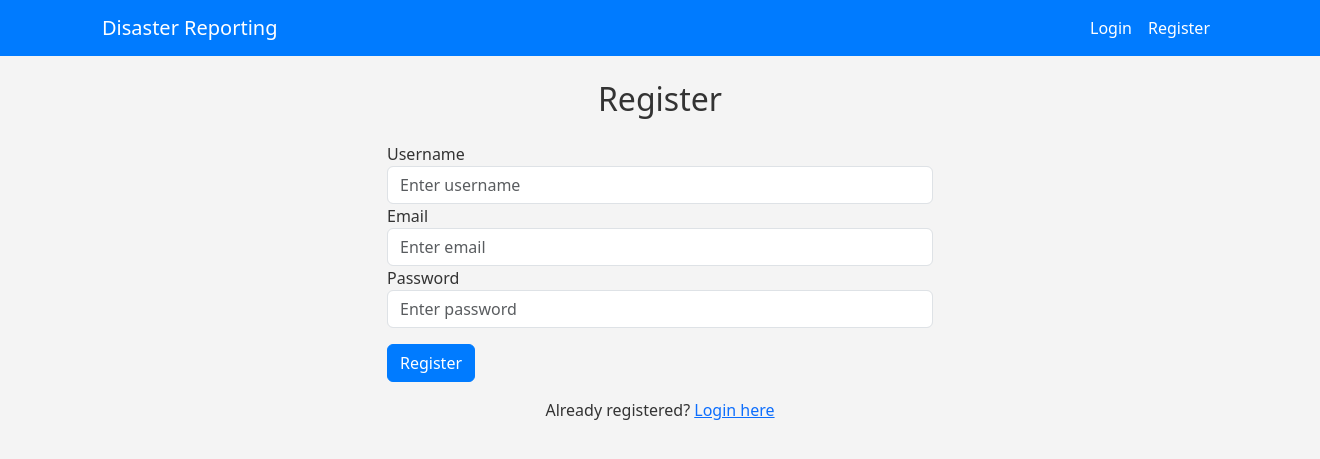
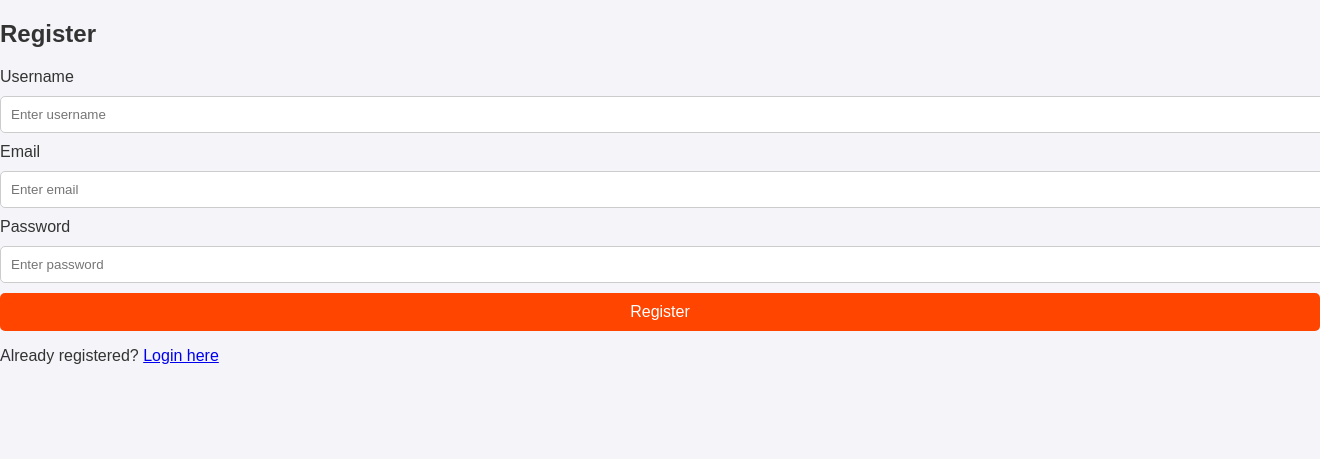
Before and after one commit to LhaseParth2610/ResQ, a Flask app: page /register in a window 1320 px wide; the page is wider, and only the part inside the window is pictured. Shown: the top 459 px of that part. Run offline with Flask 3, Linux system fonts and the light colour scheme; parts of the project's set-up code (start-up, migrations or seed data) failed here and were passed over.

Commit message:
final commit

```diff
--- a/templates/base.html
+++ b/templates/base.html
@@ -3,74 +3,12 @@
 <head>
     <meta charset="UTF-8">
     <meta name="viewport" content="width=device-width, initial-scale=1.0">
-    <title>Disaster Reporting System</title>
-    <link href="https://cdn.jsdelivr.net/npm/bootstrap@5.3.0/dist/css/bootstrap.min.css" rel="stylesheet">
-
-    <style>
-        body {
-            background-color: #f4f4f4;
-            color: #333;
-        }
-        .navbar {
-            background-color: #007bff;
-        }
-        .navbar-brand, .navbar-nav .nav-link {
-            color: #fff !important;
-        }
-        .btn-primary {
-            background-color: #007bff;
-            border-color: #007bff;
-        }
-        .btn-primary:hover {
-            background-color: #0056b3;
-            border-color: #0056b3;
-        }
-    </style>
+    <title>{% block title %}Disaster Report System{% endblock %}</title>
+    <head>
+        <link rel="stylesheet" href="{{ url_for('static', filename='styles.css') }}">
+    </head>
 </head>
 <body>
-
-    {% if not current_user.is_authenticated and request.endpoint not in ['login', 'register'] %}
-        <script>
-            window.location.href = "{{ url_for('login') }}";
-        </script>
-    {% endif %}
-
-    <nav class="navbar navbar-expand-lg navbar-dark">
-        <div class="container">
-            <a class="navbar-brand" href="{{ url_for('index') }}">Disaster Reporting</a>
-            <button class="navbar-toggler" type="button" data-bs-toggle="collapse" data-bs-target="#navbarNav" aria-controls="navbarNav" aria-expanded="false" aria-label="Toggle navigation">
-                <span class="navbar-toggler-icon"></span>
-            </button>
-            <div class="collapse navbar-collapse" id="navbarNav">
-                <ul class="navbar-nav ms-auto">
-                    {% if current_user.is_authenticated %}
-                        <li class="nav-item"><a class="nav-link" href="{{ url_for('report') }}">Report</a></li>
-                        <li class="nav-item"><a class="nav-link" href="{{ url_for('map_view') }}">Map</a></li>
-                        <li class="nav-item"><a class="nav-link" href="{{ url_for('sos') }}">SOS</a></li>
-                        <li class="nav-item"><a class="nav-link" href="{{ url_for('broadcast') }}">Broadcast</a></li>
-                        <li class="nav-item"><a class="nav-link" href="{{ url_for('logout') }}">Logout</a></li>
-                    {% else %}
-                        <li class="nav-item"><a class="nav-link" href="{{ url_for('login') }}">Login</a></li>
-                        <li class="nav-item"><a class="nav-link" href="{{ url_for('register') }}">Register</a></li>
-                    {% endif %}
-                </ul>
-            </div>
-        </div>
-    </nav>
-
-    <div class="container mt-4">
-        {% with messages = get_flashed_messages(with_categories=true) %}
-            {% if messages %}
-                {% for category, message in messages %}
-                    <div class="alert alert-{{ category }}">{{ message }}</div>
-                {% endfor %}
-            {% endif %}
-        {% endwith %}
-        {% block content %}{% endblock %}
-    </div>
-
-    <script src="https://code.jquery.com/jquery-3.6.0.min.js"></script>
-    <script src="https://cdn.jsdelivr.net/npm/bootstrap@5.3.0/dist/js/bootstrap.bundle.min.js"></script>
-
+    {% block content %}{% endblock %}
 </body>
 </html>
```
Also changed, not shown: static/styles.css (renamed from templates/styles.css).
